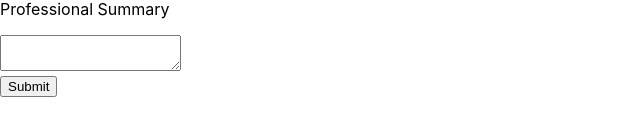
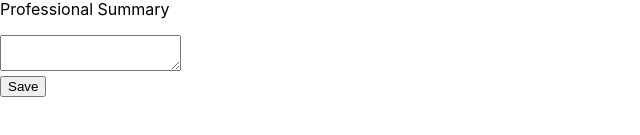
Before and after one commit to Wolfushima/react-cv-application, a React (Create React App) app: page / in a window 1280 px wide. Shown: the part 387-522 px from the top of the page, without its empty margins (0-640 px from the left). Built offline with nearby package versions, Linux system fonts and the light colour scheme.

Commit message:
Changed className, and value of submit button

```diff
--- a/src/components/CV/PersonalInfo/PersonalInfoForm.js
+++ b/src/components/CV/PersonalInfo/PersonalInfoForm.js
@@ -5,7 +5,7 @@ import TextArea from '../../Utils/TextArea';
 const PersonalInfoForm = ({
   firstName, lastName, currentPosition, email, phoneNumber, professionalSummary, onChange, onSubmit,
 }) => (
-  <form className="personal-info" onSubmit={onSubmit}>
+  <form className="personal-info-form" onSubmit={onSubmit}>
     <Input labelP="First Name" name="firstName" type="text" value={firstName} onChange={onChange} />
 
     <Input labelP="Last Name" name="lastName" type="text" value={lastName} onChange={onChange} />
@@ -20,7 +20,7 @@ const PersonalInfoForm = ({
 
     <br />
 
-    <input type="submit" value="Submit" />
+    <input type="submit" value="Save" />
   </form>
 );
 
```
